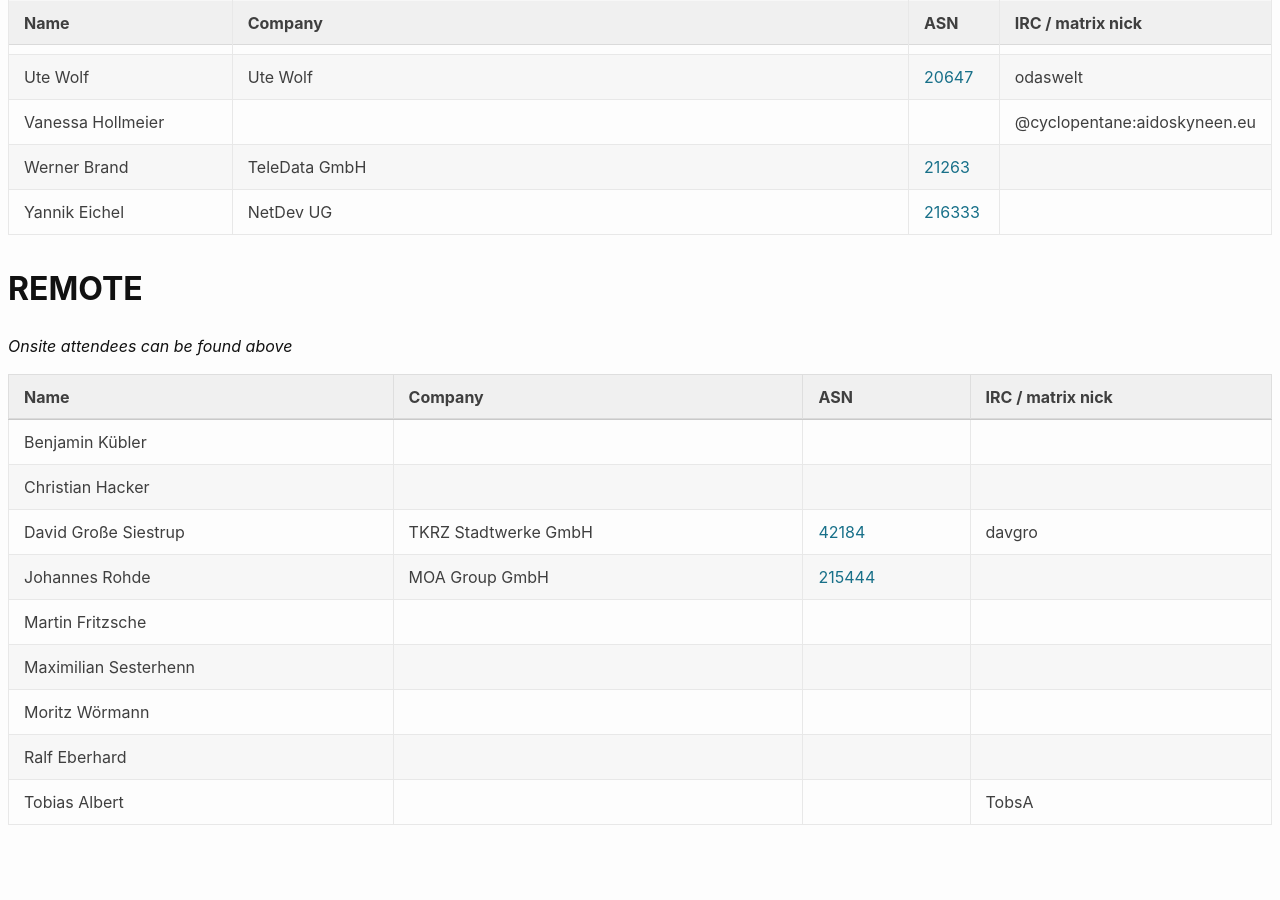
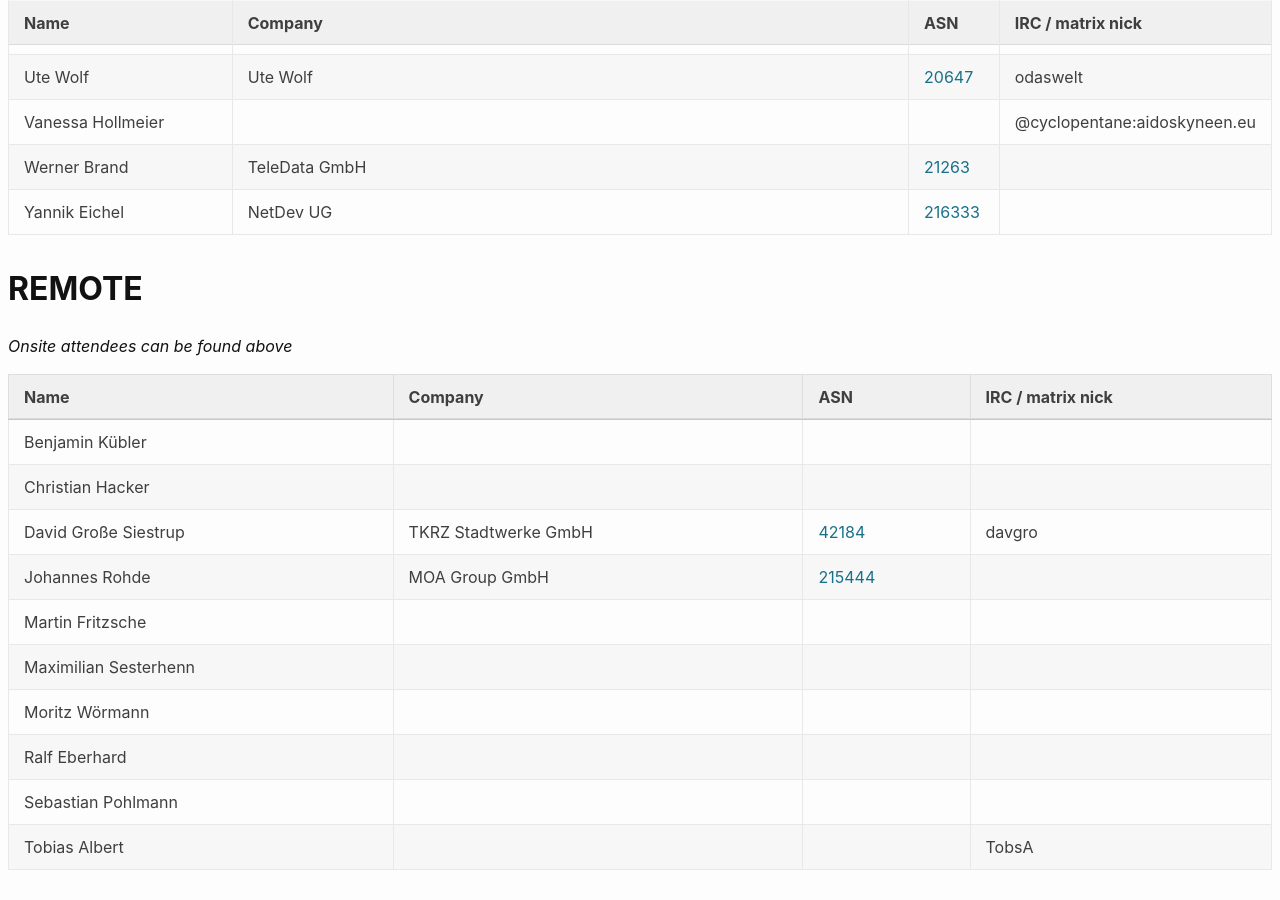
Before and after one commit to denog/pretix-attendeelist, a Jekyll site: the page built from denog17/index.markdown, in a window 1280 px wide and 900 px high, scrolled down 4469 px. Built offline with Jekyll 4.4.1, drawn with Linux system fonts in a browser that asks for light colours; before the commit the page ends 5324 px from its top, so only the background shows below that.

Commit message:
Latest data: Mon May 26 19:10:18 UTC 2025

```diff
--- a/_data/attendees_denog17_online.json
+++ b/_data/attendees_denog17_online.json
@@ -48,6 +48,12 @@
     "asn": null
   },
   {
+    "name": "Sebastian Pohlmann",
+    "company": null,
+    "irc": null,
+    "asn": null
+  },
+  {
     "name": "Tobias Albert",
     "company": null,
     "irc": "TobsA",
```
